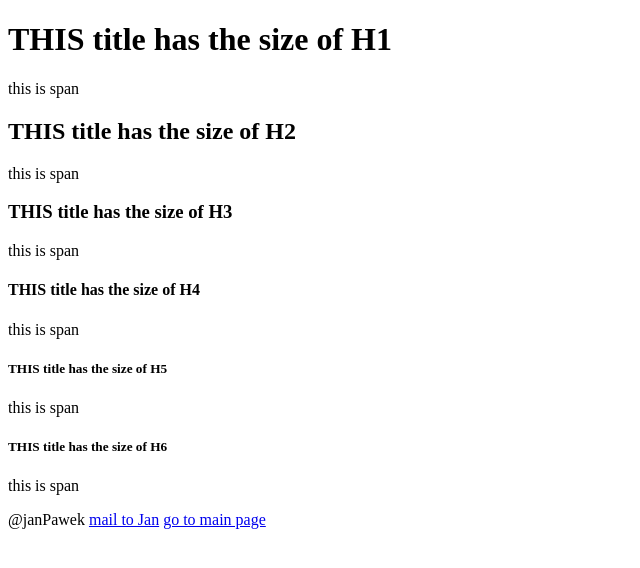
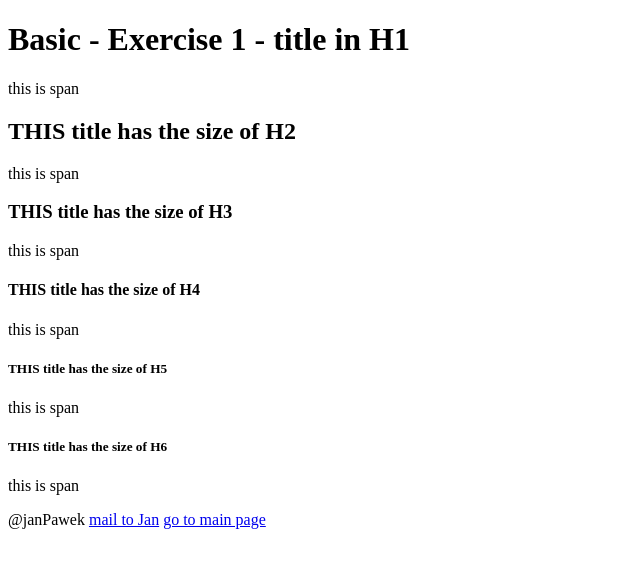
Before and after one commit to janPawek/HTML5_Day01_Excercise01, a plain HTML site: page Exercise1.html in a window 1280 px wide. Shown: the whole page, without its empty margins (0-640 px from the left). Drawn offline with Linux system fonts and the light colour scheme.

Commit message:
add new title

```diff
--- a/Exercise1.html
+++ b/Exercise1.html
@@ -3,10 +3,10 @@
 <head>
     <meta charset="UTF-8">
     <meta name="viewport" content="width=device-width, initial-scale=1.0">
-    <title>Document</title>
+    <title>Basic - Exercise 1</title>
 </head>
 <body>
-   <h1>THIS title has the size of H1</h1>
+   <h1>Basic - Exercise 1 - title in H1</h1>
    <p>  <span>this is span</span>   </p>
    <h2>THIS title has the size of H2</h2>
    <p>  <span>this is span</span>   </p>
```
